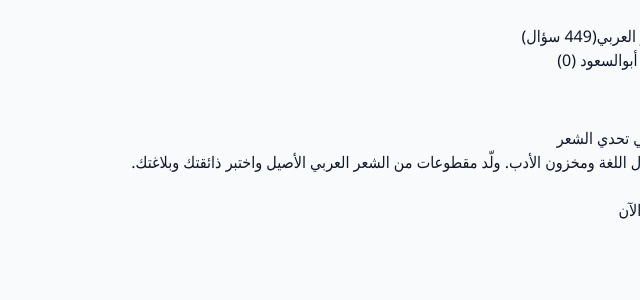
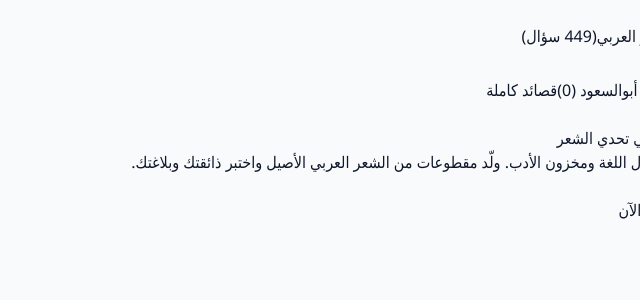
Before and after one commit to drsayedsoud/arabic-poetry-quiz, a Next.js app: page / in a window 1280 px wide. Shown: the top 300 px of the page, without its empty margins (640-1280 px from the left). Built offline with nearby package versions, Linux system fonts and the light colour scheme.

Commit message:
style: redesign header to two lines and add full poems button

```diff
--- a/src/app/page.tsx
+++ b/src/app/page.tsx
@@ -264,28 +264,25 @@ export default function Home() {
   return (
     <div className="min-h-screen bg-slate-950 text-slate-200 flex flex-col font-sans selection:bg-indigo-500/30">
       {/* Header */}
-      <header className="flex items-center justify-between px-4 py-3 md:px-8 md:py-4 bg-slate-900/90 backdrop-blur-xl border-b border-slate-800 sticky top-0 z-40">
+      <header className="flex flex-col px-4 py-2 md:px-8 md:py-3 bg-slate-900/90 backdrop-blur-xl border-b border-slate-800 sticky top-0 z-40 gap-y-1.5">
+        {/* السطر الأول: العنوان والأيقونات */}
+        <div className="flex items-center justify-between">
           <div className="flex items-center space-x-3 space-x-reverse">
-          <div className="w-10 h-10 md:w-12 md:h-12 bg-gradient-to-br from-indigo-500 to-purple-600 rounded-xl flex items-center justify-center shadow-lg shadow-indigo-500/20">
-            <span className="text-2xl">📜</span>
+            <div className="w-8 h-8 md:w-10 md:h-10 bg-gradient-to-br from-indigo-500 to-purple-600 rounded-lg flex items-center justify-center shadow-lg shadow-indigo-500/20 shrink-0">
+              <span className="text-lg md:text-xl">📜</span>
             </div>
-          <div className="flex flex-col justify-center">
-            <h1 className="text-xl md:text-3xl font-extrabold text-slate-100 flex items-baseline -mt-1">
+            <h1 className="text-lg md:text-2xl font-extrabold text-slate-100 flex items-baseline">
               روائع الشعر العربي
-              <span className="text-xs md:text-sm font-medium text-amber-200/60 mr-3">({totalQuestions} سؤال)</span>
+              <span className="text-[10px] md:text-xs font-medium text-amber-200/60 mr-2">({totalQuestions} سؤال)</span>
             </h1>
-            <span className="text-xs md:text-sm font-medium text-indigo-300/80">
-              سارة السيد أبوالسعود <span className="text-emerald-400 font-bold mr-1">({solvedCount})</span>
-            </span>
           </div>
-        </div>
-        <div className="flex items-center space-x-3 space-x-reverse">
+          <div className="flex items-center space-x-2 space-x-reverse shrink-0">
             <Link href="/favorites">
               <button
-              className="p-2 md:p-3 bg-white/5 border border-white/10 rounded-full hover:bg-white/10 transition-all duration-300 hover:scale-110 shadow-lg"
+                className="p-1.5 md:p-2 bg-white/5 border border-white/10 rounded-full hover:bg-white/10 transition-all duration-300 shadow-sm"
                 title="المفضلة"
               >
-              <Heart className="w-5 h-5 md:w-6 md:h-6 text-rose-500 fill-rose-500" />
+                <Heart className="w-4 h-4 md:w-5 md:h-5 text-rose-500 fill-rose-500" />
               </button>
             </Link>
             <button
@@ -294,11 +291,24 @@ export default function Home() {
               onMouseLeave={handlePressEnd}
               onTouchStart={handlePressStart}
               onTouchEnd={handlePressEnd}
-            className="p-2 md:p-3 bg-white/5 border border-white/10 rounded-full hover:bg-white/10 transition-all duration-300 hover:rotate-90 hover:scale-110 shadow-lg select-none"
+              className="p-1.5 md:p-2 bg-white/5 border border-white/10 rounded-full hover:bg-white/10 transition-all duration-300 shadow-sm select-none"
               title="الإعدادات"
             >
-            <Settings className="w-5 h-5 md:w-6 md:h-6 text-amber-100 pointer-events-none" />
+              <Settings className="w-4 h-4 md:w-5 md:h-5 text-amber-100 pointer-events-none" />
             </button>
+          </div>
+        </div>
+
+        {/* السطر الثاني: الاسم وزر القصائد */}
+        <div className="flex items-center justify-between pl-1 pr-11 md:pr-14">
+          <span className="text-[11px] md:text-sm font-medium text-indigo-300/80">
+            سارة السيد أبوالسعود <span className="text-emerald-400 font-bold mr-1">({solvedCount})</span>
+          </span>
+          <Link href="/poems">
+            <button className="text-[10px] md:text-xs font-bold px-3 py-1 bg-indigo-500/20 text-indigo-300 hover:bg-indigo-500/30 border border-indigo-500/30 rounded-full transition-all flex items-center">
+              قصائد كاملة
+            </button>
+          </Link>
         </div>
       </header>
 
```
Lines whose indentation alone changed are shown as unchanged.
